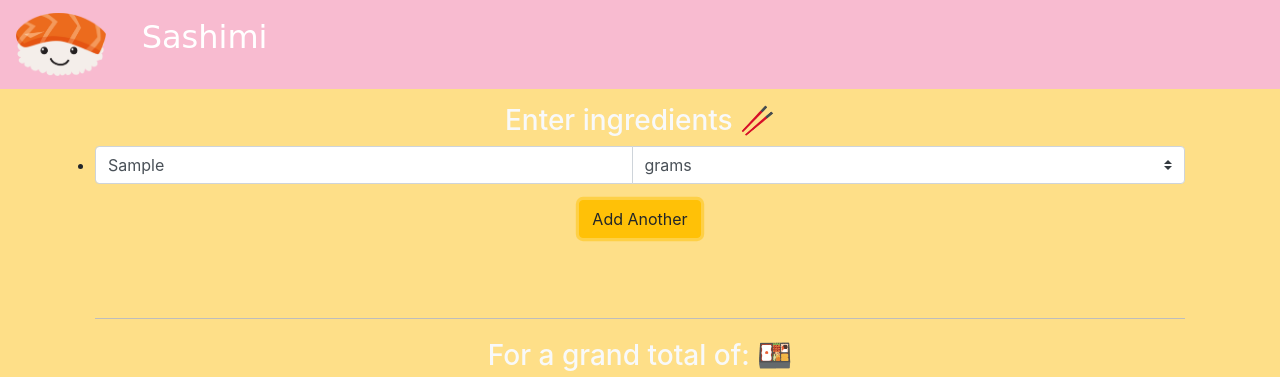
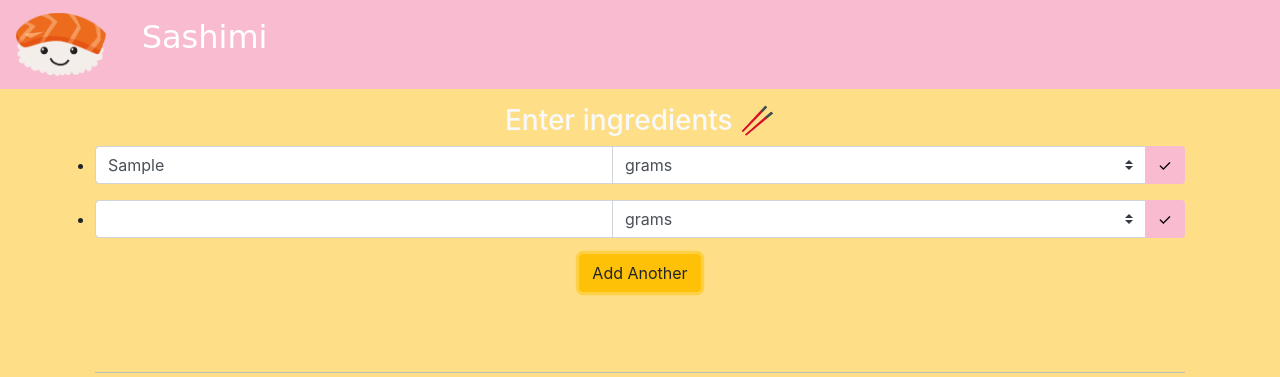
Before and after one commit to DonaldBough/Sashimi, a plain HTML site: page public/index.html in a window 1280 px wide. Both pictures are taken after typing "Sample", "Sample" into the empty fields and a click on the button "Add Another". Shown: the top 377 px of the page. Drawn offline with nearby package versions, Linux system fonts and the light colour scheme; a web font is replaced by a local one.

Commit message:
Start list logic for ingredient list

```diff
--- a/public/index.html
+++ b/public/index.html
@@ -32,7 +32,7 @@
       <!-- Ingredient list -->
       <ul id="ingredientList" class="list-group">
         <li>
-          <div id="ingredientListElement" class="input-group mb-3">
+          <div id="ingredientListElement0" class="input-group mb-3">
             <input type="text" class="form-control" aria-label="Text input with segmented dropdown button">
             <select class="custom-select" id="inputGroupSelect01">
               <option value="g" selected>grams</option>
@@ -40,6 +40,9 @@
               <option value="tsp">tsp</option>
               <option value="TBSP">TBSP</option>
             </select>
+            <div class="input-group-append">
+              <button type="button" class="btn addButton">✓</button>
+            </div>
           </div>
         </li>
       </ul>
@@ -60,8 +63,6 @@
         </select>
       </div>
     </div>
-
-
     <!-- Sushi gif -->
     <img src="img/multiple_sushi.gif" width="200" height="150" class="center">
   </body>
--- a/public/main.css
+++ b/public/main.css
@@ -1,3 +1,7 @@
+.addButton {
+  background-color: #f8bbd0;
+}
+
 .logo_text {
   margin-top: 50px;
   font-size: 24pt;
--- a/public/main.js
+++ b/public/main.js
@@ -1,17 +1,25 @@
 'use strict';
+
+let total = 0;
 
 function addIngredient() {
   let ingredientList = document.getElementById("ingredientList");
+  // call getIngredient correctly so we have id values for list
   let htmlString = getIngredientListElement();
-  let div = document.createElement('div');
+  let listElement = document.createElement('div');
 
-  div.innerHTML = htmlString.trim();
-  ingredientList.append(htmlListItem);
+  listElement.innerHTML = htmlString.trim();
+  ingredientList.append(listElement);
 }
 
-function getIngredientListElement() {
-  return
+function changeTotal(value, unit) {
+
+}
+
+function getIngredientListElement(id) {
+  let listElementString =
   `
+    <li>
       <div id="ingredientListElement" class="input-group mb-3">
         <input type="text" class="form-control" aria-label="Text input with segmented dropdown button">
         <select class="custom-select" id="inputGroupSelect01">
@@ -20,6 +28,23 @@ function getIngredientListElement() {
           <option value="tsp">tsp</option>
           <option value="TBSP">TBSP</option>
         </select>
+        <div class="input-group-append">
+          <button type="button" class="btn addButton">✓</button>
         </div>
+      </div>
+    </li>
   `;
+  return listElementString;
 }
+
+function listenForAddIngredient() {
+ document.getElementById("ingredientList").addEventListener("click", function(e) {
+    if(e.target && e.target.nodeName == "BUTTON") {
+      console.log("add");
+    }
+  });
+}
+
+listenForAddIngredient();
+
+let ingredientListElementArray = [document.getElementById("ingredientListElement0")];
```
Lines whose indentation alone changed are shown as unchanged.
